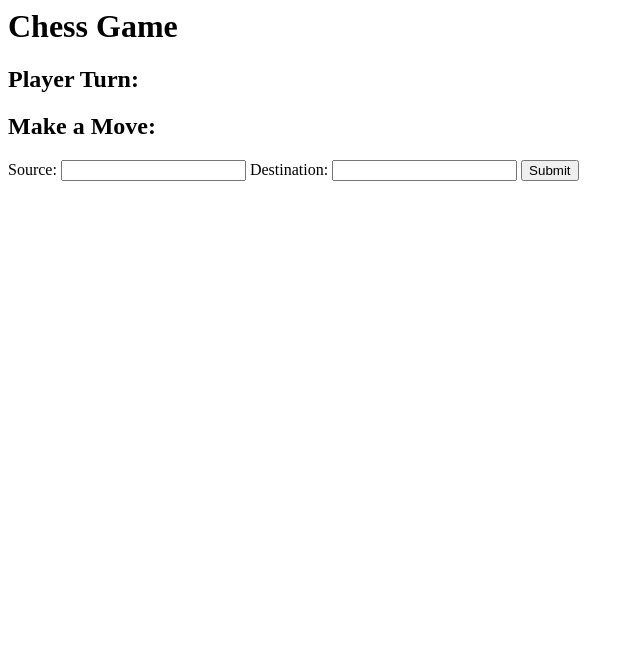
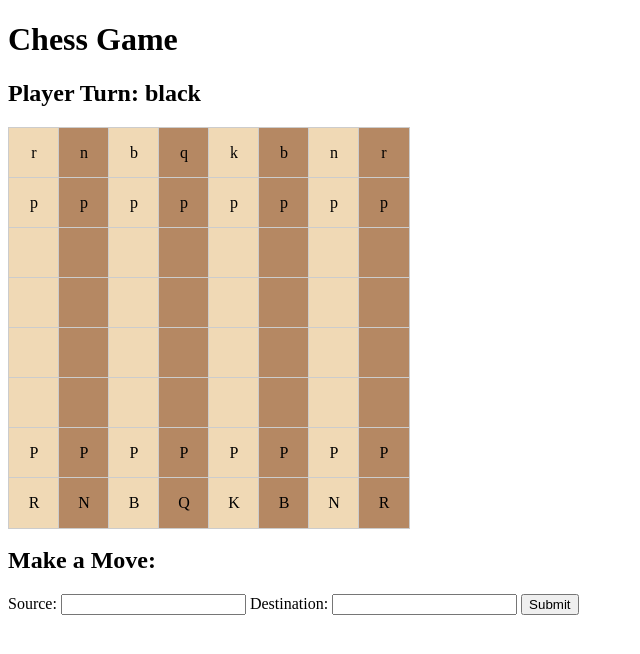
Before and after one commit to tbashar123/Chessgame_deploy_netlify, a Django app: page /game/123/ in a window 1280 px wide. Shown: the top 654 px of the page, without its empty margins (0-640 px from the left). Run offline with Django 4.2, Linux system fonts and the light colour scheme; data comes from the database, SQL or seed files in the repository.

Commit message:
updated chess game

```diff
--- a/chess/models.py
+++ b/chess/models.py
@@ -1,14 +1,18 @@
+# models.py
 from django.db import models
 
 class Game(models.Model):
-    # Define your fields to represent the game state (e.g., chessboard, player turn, etc.)
-    board = models.TextField()
-    turn = models.CharField(max_length=1)
-    # Add more fields as needed
+    # Add your existing Game model fields here
+
+    # Assuming that the chessboard is a list of lists representing the board
+    chessboard = models.JSONField(default=list)
+    turn = models.CharField(max_length=5)  # Adjust the max_length as needed
+
+    def get_piece_at(self, row, col):
+        return self.chessboard[row][col] if 0 <= row < 8 and 0 <= col < 8 else None
 
 class Move(models.Model):
     game = models.ForeignKey(Game, on_delete=models.CASCADE)
-    # Define your fields to represent a move (e.g., source, destination, etc.)
     source = models.CharField(max_length=2)
     destination = models.CharField(max_length=2)
-    # Add more fields as needed
+    # Add other fields as needed
--- a/chess/templates/chess/board.html
+++ b/chess/templates/chess/board.html
@@ -1,9 +1,53 @@
+<!-- chess/board.html -->
+
+<!DOCTYPE html>
+<html lang="en">
+
+<head>
+    <meta charset="UTF-8">
+    <meta name="viewport" content="width=device-width, initial-scale=1.0">
+    <title>Chess Game</title>
+    <style>
+        /* Add your CSS styles here */
+        .chessboard {
+            display: grid;
+            grid-template-columns: repeat(8, 50px);
+            grid-template-rows: repeat(8, 50px);
+        }
+
+        .chessboard div {
+            width: 50px;
+            height: 50px;
+            text-align: center;
+            line-height: 50px;
+            border: 1px solid #ccc;
+        }
+
+        .white {
+            background-color: #f0d9b5;
+        }
+
+        .black {
+            background-color: #b58863;
+        }
+    </style>
+</head>
+
+<body>
     <h1>Chess Game</h1>
     <h2>Player Turn: {{ game.turn }}</h2>
 
-<!-- Render the chessboard here -->
-<!-- You can use HTML tables or CSS grids to represent the chessboard -->
-<!-- Iterate over the game.board data to display the chess pieces -->
+    <div class="chessboard">
+        {% for row in chessboard %}
+            {% for piece in row %}
+                <div class="{% cycle 'white' 'black' %}">
+                    {% if piece %}
+                        {{ piece }}
+                    {% endif %}
+                </div>
+            {% endfor %}
+        {% endfor %}
+    </div>
 
     <h2>Make a Move:</h2>
     <form action="{% url 'chess:make_move' game_id=game.id %}" method="post">
@@ -14,3 +58,6 @@
         <input type="text" name="destination" required>
         <input type="submit" value="Submit">
     </form>
+</body>
+
+</html>
--- a/chess/urls.py
+++ b/chess/urls.py
@@ -1,3 +1,5 @@
+# urls.py in the chess folder
+
 from django.urls import path
 from . import views
 
--- a/chess/views.py
+++ b/chess/views.py
@@ -1,16 +1,68 @@
+# views.py
 from django.shortcuts import render, redirect, get_object_or_404
 from .models import Game, Move
 
 def game_board(request, game_id):
     game = get_object_or_404(Game, pk=game_id)
+
+    # Assuming that your Game model has a chessboard attribute
+    chessboard = game.chessboard  # Adjust this line based on your actual model
+
     context = {
         'game': game,
+        'chessboard': chessboard,  # Pass the chessboard to the template
     }
     return render(request, 'chess/board.html', context)
 
 def make_move(request, game_id):
+    game = get_object_or_404(Game, pk=game_id)
+
     if request.method == 'POST':
-        game = get_object_or_404(Game, pk=game_id)
-        move = Move(game=game, source=request.POST['source'], destination=request.POST['destination'])
-        move.save()
-        return redirect('game_board', game_id=game_id)
+        source = request.POST['source']
+        destination = request.POST['destination']
+
+        # Validate the move based on chess rules
+        if is_valid_move(game, source, destination):
+            # Make the move
+            move_piece(game, source, destination)
+
+            # Update game state
+            game.turn = 'white' if game.turn == 'black' else 'black'
+            game.save()
+
+            return redirect('chess:game_board', game_id=game_id)
+        else:
+            error_message = "Invalid move. Please try again."
+            context = {
+                'game': game,
+                'error_message': error_message,
+            }
+            return render(request, 'chess/board.html', context)
+
+    # Handle GET request (if needed)
+    return redirect('chess:game_board', game_id=game_id)
+
+def is_valid_move(game, source, destination):
+    """
+    Validate the move based on chess rules.
+    This is a placeholder function; you need to implement your own logic.
+    """
+    # Implement logic for validating moves based on the rules of chess
+    # Check if the move is valid for the specific piece
+    # Check if the move puts the own king in check, etc.
+    return True  # Placeholder
+
+def move_piece(game, source, destination):
+    """
+    Move the chess piece on the board.
+    Implement specific logic for each piece type.
+    """
+    # Placeholder logic; you need to implement your own piece movement rules
+    # This might involve checking the piece type, validating the move, updating the board, etc.
+    piece = game.get_piece_at(int(source[0]), int(source[1]))
+    game.chessboard[int(source[0])][int(source[1])] = None
+    game.chessboard[int(destination[0])][int(destination[1])] = piece
+
+    # Save the move to the database
+    move = Move(game=game, source=source, destination=destination)
+    move.save()
```
Also changed, not shown: chess/templates/chess/game_detail.html (added, +19 -0 lines), chess/migrations/0002_remove_game_board_alter_game_turn.py (added), chess/migrations/0003_game_chessboard.py (added), db.sqlite3. Lines whose indentation alone changed are shown as unchanged.
